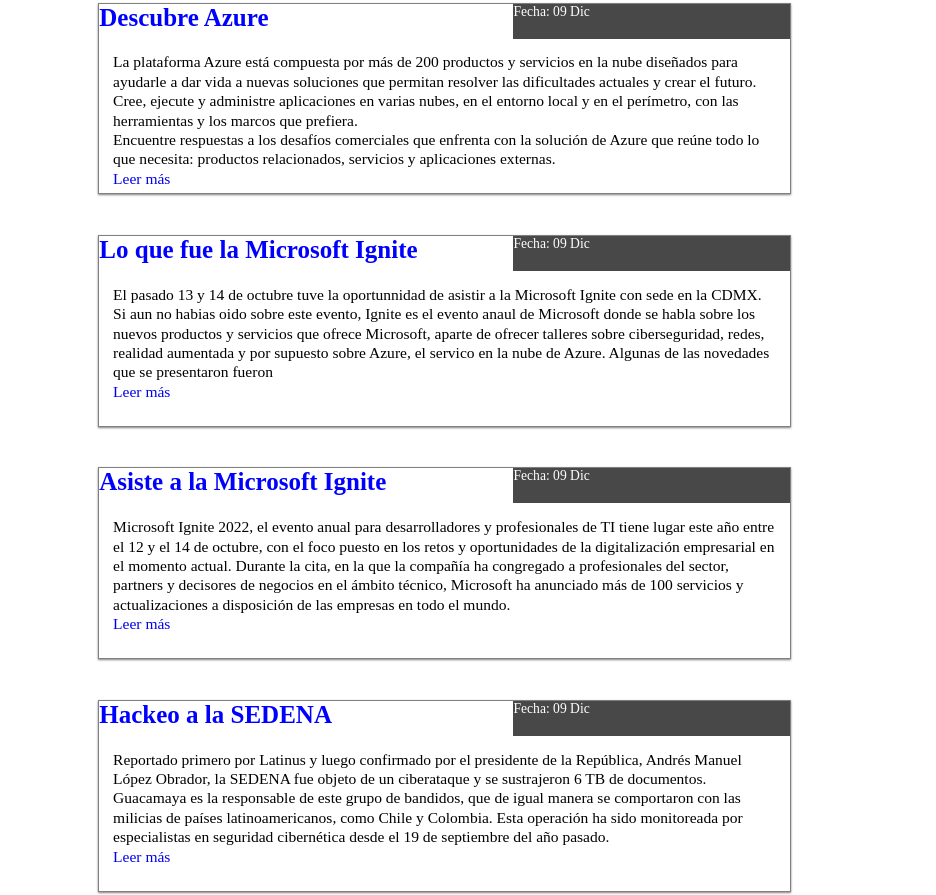
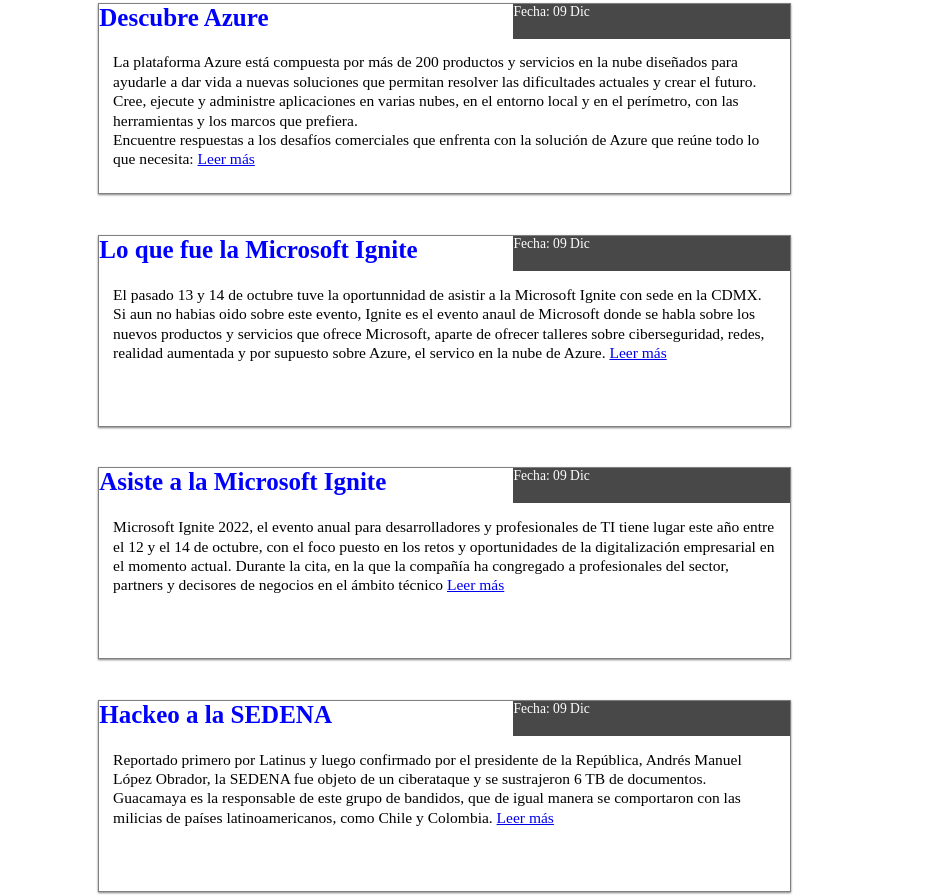
Before and after one commit to kevin1015carmona/Blog, a plain HTML site: page index.html in a window 1280 px wide. Shown: the part 346-1241 px from the top of the page, 0-936 px from the left. Drawn offline with Linux system fonts and the light colour scheme; grey boxes are pictures that could not be loaded.

Commit message:
maquetado final

```diff
--- a/CSS/responsive.css
+++ b/CSS/responsive.css
@@ -259,11 +259,16 @@
     width: 11vw;
     margin-left: 45vw;
   }
+
+  .Articulos {
+    width: 85%;
+  }
+
   .Contenido_Articulos > p {
     font-size: 13px;
   }
   #social > a {
     height: 80%;
-    width: 6%;
+    width: 8%;
   }
 }
--- a/CSS/styles.css
+++ b/CSS/styles.css
@@ -416,7 +416,7 @@
 
 #social > a {
   height: 95%;
-  width: 4%;
+  width: 8%;
 }
 
 #social > a > img {
--- a/index.html
+++ b/index.html
@@ -106,10 +106,9 @@
               nubes, en el entorno local y en el perímetro, con las herramientas
               y los marcos que prefiera.
               <br />Encuentre respuestas a los desafíos comerciales que enfrenta
-              con la solución de Azure que reúne todo lo que necesita: productos
-              relacionados, servicios y aplicaciones externas.
+              con la solución de Azure que reúne todo lo que necesita:
+              <a href="Articulos/Articulo_1/Articulo_1.html"> Leer más</a>
             </p>
-            <a href="Articulos/Articulo_1/Articulo_1.html"> Leer más</a>
           </div>
         </div>
 
@@ -127,10 +126,9 @@
               de Microsoft donde se habla sobre los nuevos productos y servicios
               que ofrece Microsoft, aparte de ofrecer talleres sobre
               ciberseguridad, redes, realidad aumentada y por supuesto sobre
-              Azure, el servico en la nube de Azure. Algunas de las novedades
-              que se presentaron fueron
+              Azure, el servico en la nube de Azure.
+              <a href="Articulos/Articulo_2/Articulo_2.html"> Leer más</a>
             </p>
-            <a href="Articulos/Articulo_2/Articulo_2.html"> Leer más</a>
           </div>
         </div>
 
@@ -146,11 +144,9 @@
               octubre, con el foco puesto en los retos y oportunidades de la
               digitalización empresarial en el momento actual. Durante la cita,
               en la que la compañía ha congregado a profesionales del sector,
-              partners y decisores de negocios en el ámbito técnico, Microsoft
-              ha anunciado más de 100 servicios y actualizaciones a disposición
-              de las empresas en todo el mundo.
+              partners y decisores de negocios en el ámbito técnico
+              <a href="Articulos/Articulo_3/Articulo_3.html"> Leer más</a>
             </p>
-            <a href="Articulos/Articulo_3/Articulo_3.html"> Leer más</a>
           </div>
         </div>
 
@@ -166,11 +162,9 @@
               de un ciberataque y se sustrajeron 6 TB de documentos. Guacamaya
               es la responsable de este grupo de bandidos, que de igual manera
               se comportaron con las milicias de países latinoamericanos, como
-              Chile y Colombia. Esta operación ha sido monitoreada por
-              especialistas en seguridad cibernética desde el 19 de septiembre
-              del año pasado.
+              Chile y Colombia.
+              <a href="Articulos/Articulo_4/Articulo_4.html"> Leer más</a>
             </p>
-            <a href="Articulos/Articulo_4/Articulo_4.html"> Leer más</a>
           </div>
         </div>
       </div>
```
